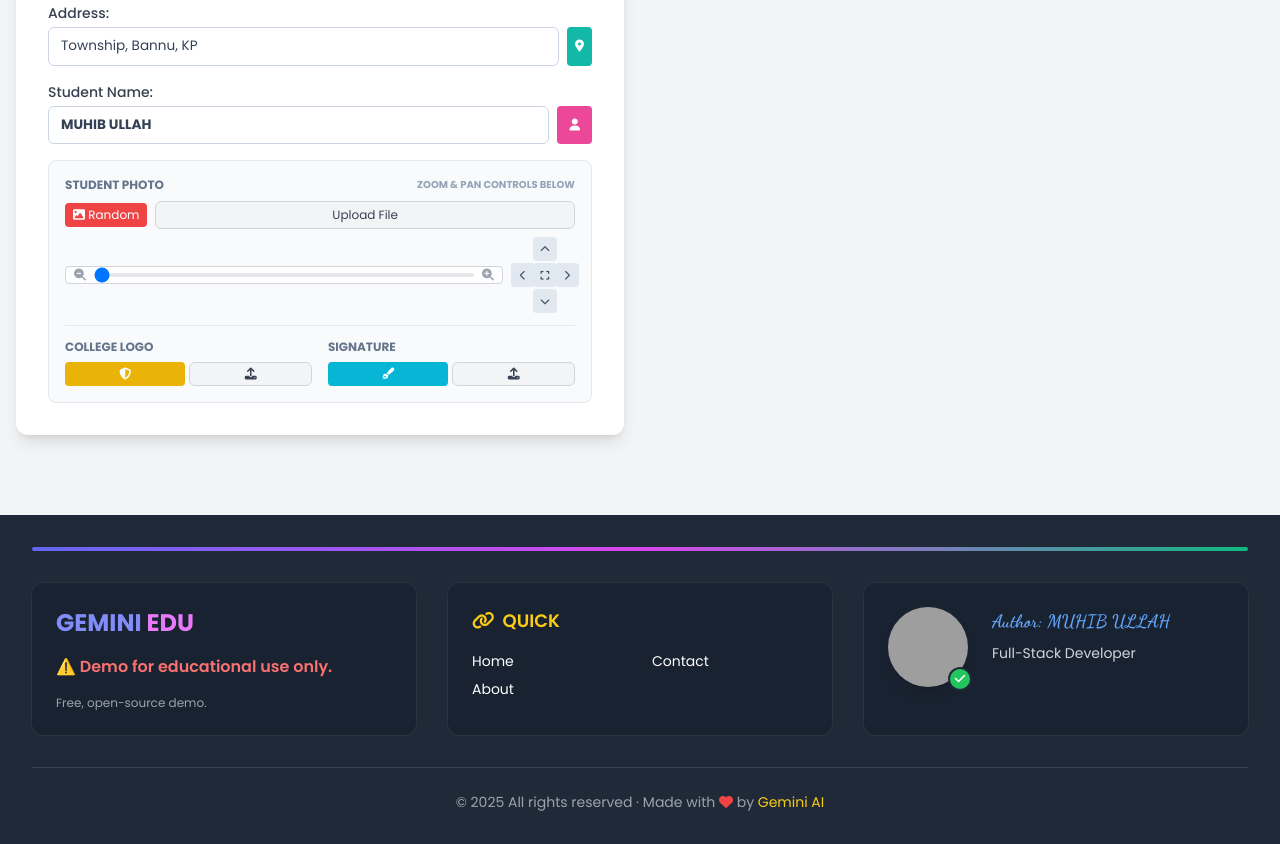
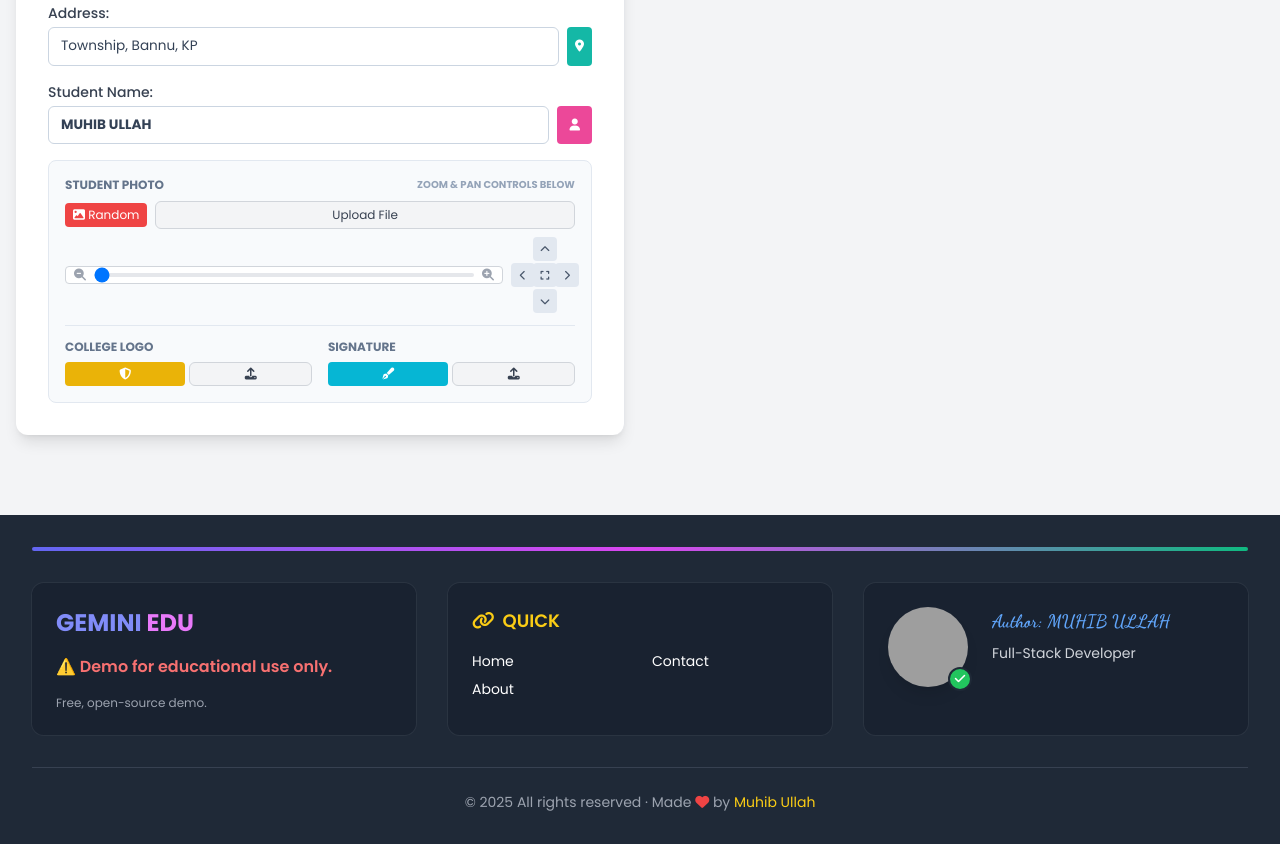
Before and after one commit to muhibkhan123/GENERATE-ID-TO-GET-GEMINI-PRO, a plain HTML site: page index.html in a window 1280 px wide. Shown: the part 829-1673 px from the top of the page. Drawn offline with nearby package versions, Linux system fonts and the light colour scheme; no server answers; grey boxes are pictures that could not be loaded; a script that the page names is missing.

Commit message:
Update index.html

```diff
--- a/index.html
+++ b/index.html
@@ -450,7 +450,7 @@
                 </div>
             </div>
             <div class="border-t border-gray-700 mt-8 pt-6 text-center">
-                <p class="text-gray-400 text-sm">© 2025 All rights reserved · Made with <i class="fas fa-heart text-red-500"></i> by <span class="text-yellow-400">Gemini AI</span></p>
+                <p class="text-gray-400 text-sm">© 2025 All rights reserved · Made <i class="fas fa-heart text-red-500"></i> by <span class="text-yellow-400">Muhib Ullah</span></p>
             </div>
         </div>
     </footer>
```
